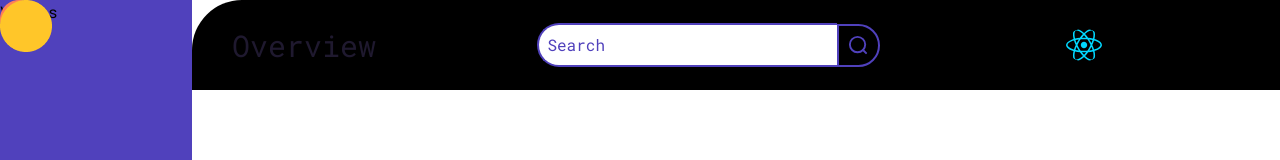
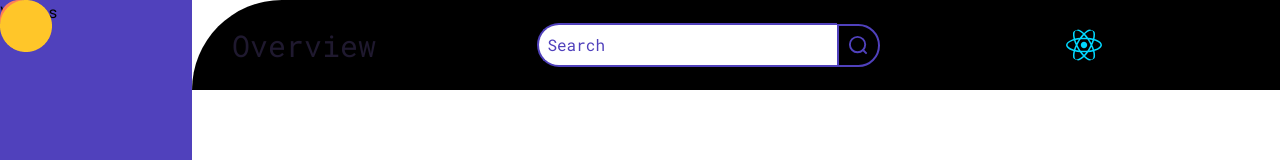
Before and after one commit to anvar-saidov-sh/AdminDashboard, a React (Vite) app: page / in a window 1280 px wide. Shown: the top 160 px of the page. Built offline with nearby package versions, Linux system fonts and the light colour scheme; the HTML template or start-up script is replaced by a standard one.

Commit message:
Initial commit

```diff
--- a/src/components/Navbar.tsx
+++ b/src/components/Navbar.tsx
@@ -5,7 +5,7 @@ import reactsvg from '../assets/react.svg'
 function Navbar() {
   return (
     <>
-      <div className="w-[85%] float-right h-[90px] bg-black flex flex-grow items-center justify-between px-[40px]        rounded-tl-[50px] ">
+      <div className="w-[85%] float-right h-[90px] bg-black flex flex-grow items-center justify-between px-[40px]        rounded-tl-full ">
         <h1 className="text-[30px] text-[#1F192F]">Overview</h1>
         <div className="flex items-center justify-center w-[70%] px-3 ">
           <div className="flex items-center px-[30px]">
```
